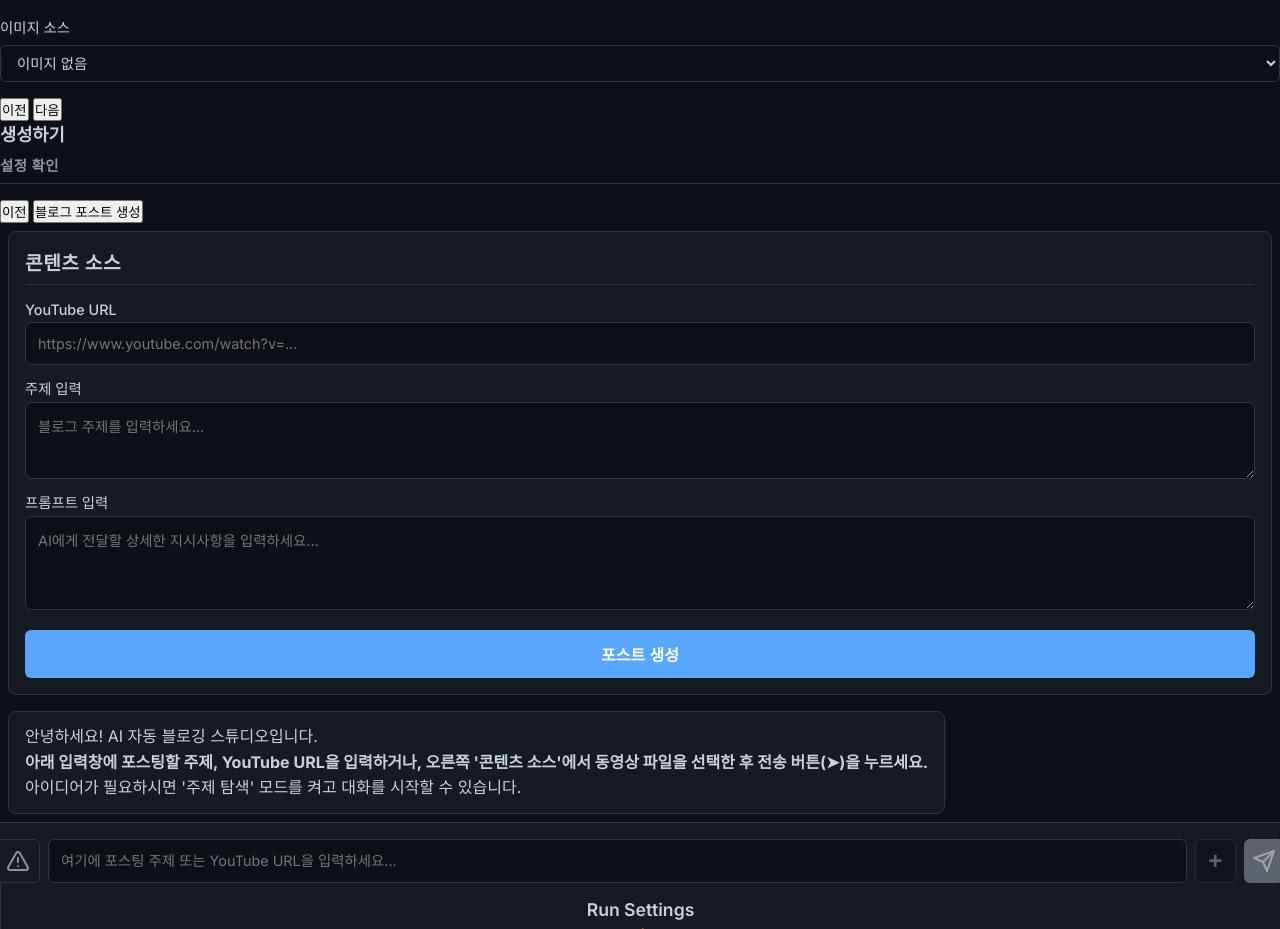
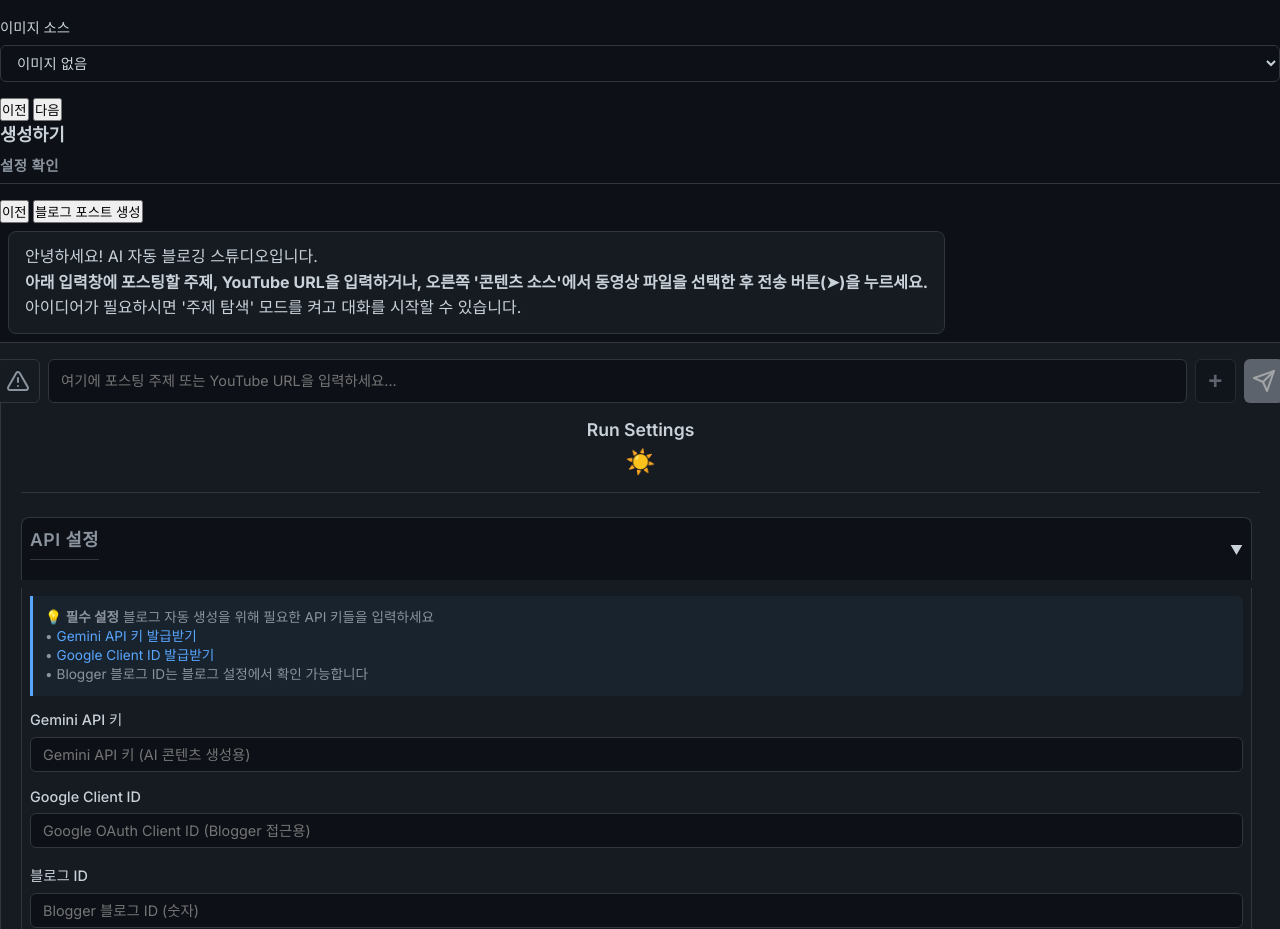
Before and after one commit to animanial5v2-cloud/youtube-auto-blogger, a Flask app: page / in a window 1280 px wide. Shown: the part 2540-3469 px from the top of the page. Run offline with Flask 3, Linux system fonts and the light colour scheme; data comes from the database, SQL or seed files in the repository; data that the repository does not hold is empty; some libraries are stand-ins or nearby versions.

Commit message:
Restored to 'bb916a145f3406e8c389062386f3aabad9f1b529'
Replit-Restored-To: bb916a145f3406e8c389062386f3aabad9f1b529

```diff
--- a/static/script.js
+++ b/static/script.js
@@ -103,12 +103,6 @@ document.addEventListener('DOMContentLoaded', () => {
     const themeToggleBtn = document.getElementById('themeToggleBtn');
     const loginBtn = document.getElementById('loginBtn');
     const authStatus = document.getElementById('authStatus');
-
-    // Desktop Content Panel
-    const desktopYoutubeUrl = document.getElementById('desktopYoutubeUrl');
-    const desktopTopicInput = document.getElementById('desktopTopicInput');
-    const desktopPromptInput = document.getElementById('desktopPromptInput');
-    const desktopGenerateBtn = document.getElementById('desktopGenerateBtn');
 
     // Settings (Right Sidebar)
     const apiKeyInput = document.getElementById('apiKey');
@@ -225,9 +219,6 @@ document.addEventListener('DOMContentLoaded', () => {
     shutdownPcBtn?.addEventListener('click', shutdownPC);
     cancelShutdownBtn?.addEventListener('click', cancelShutdown);
 
-    // Desktop Content Panel
-    desktopGenerateBtn?.addEventListener('click', handleDesktopGenerate);
-
     // History
     clearHistoryBtn?.addEventListener('click', (e) => {
         e.preventDefault();
@@ -847,58 +838,6 @@ document.addEventListener('DOMContentLoaded', () => {
             '<svg aria-hidden="true" class="google-icon" viewBox="0 0 24 24"><path d="M22.56 12.25c0-.78-.07-1.53-.2-2.25H12v4.26h5.92c-.26 1.37-1.04 2.53-2.21 3.31v2.77h3.57c2.08-1.92 3.28-4.74 3.28-8.09z" fill="#4285F4"></path><path d="M12 23c2.97 0 5.46-.98 7.28-2.66l-3.57-2.77c-.98.66-2.23 1.06-3.71 1.06-2.86 0-5.29-1.93-6.16-4.53H2.18v2.84C3.99 20.53 7.7 23 12 23z" fill="#34A853"></path><path d="M5.84 14.09c-.22-.66-.35-1.36-.35-2.09s.13-1.43.35-2.09V7.07H2.18C1.43 8.5 1 10.22 1 12s.43 3.5 1.18 4.93l2.85-2.22.81-.62z" fill="#FBBC05"></path><path d="M12 5.38c1.62 0 3.06.56 4.21 1.64l3.15-3.15C17.45 2.09 14.97 1 12 1 7.7 1 3.99 3.47 2.18 7.07l3.66 2.84c.87-2.6 3.3-4.53 6.16-4.53z" fill="#EA4335"></path></svg><span>Google 로그인</span>';
     }
 
-    // --- DESKTOP GENERATION ---
-    async function handleDesktopGenerate() {
-        if (!accessToken) {
-            addChatMessage('ai', 'Google 로그인이 필요합니다.');
-            return;
-        }
-
-        const youtubeUrl = desktopYoutubeUrl?.value.trim();
-        const topicInput = desktopTopicInput?.value.trim();
-        const promptInput = desktopPromptInput?.value.trim();
-
-        if (!youtubeUrl && !topicInput && !promptInput) {
-            addChatMessage('ai', 'YouTube URL, 주제 또는 프롬프트 중 하나는 입력해주세요.');
-            return;
-        }
-
-        // Determine content source
-        let content = '';
-        let contentType = '';
-        if (youtubeUrl) {
-            content = youtubeUrl;
-            contentType = 'youtube';
-        } else if (topicInput) {
-            content = topicInput;
-            contentType = 'topic';
-        } else if (promptInput) {
-            content = promptInput;
-            contentType = 'prompt';
-        }
-
-        // Add AI prompt suffix if provided
-        if (promptInput && contentType !== 'prompt') {
-            content += `\n\n추가 지시사항: ${promptInput}`;
-        }
-
-        // Start generation
-        desktopGenerateBtn.disabled = true;
-        desktopGenerateBtn.textContent = '생성 중...';
-
-        try {
-            await handleContentGeneration(content);
-        } finally {
-            desktopGenerateBtn.disabled = false;
-            desktopGenerateBtn.textContent = '🚀 포스트 생성';
-
-            // Clear inputs after successful generation
-            if (desktopYoutubeUrl) desktopYoutubeUrl.value = '';
-            if (desktopTopicInput) desktopTopicInput.value = '';
-            if (desktopPromptInput) desktopPromptInput.value = '';
-        }
-    }
-
     // --- QUEUE FUNCTIONALITY ---
     function handleAddToQueueFromChat() {
         const input = chatInput?.value.trim();
--- a/static/style.css
+++ b/static/style.css
@@ -333,83 +333,6 @@ input:focus, select:focus, textarea:focus {
 .main-content {
     display: flex;
     flex-direction: column;
-}
-
-/* Desktop Content Input Panel */
-.content-input-panel {
-    background-color: var(--surface-color);
-    border: 1px solid var(--border-color);
-    border-radius: var(--border-radius);
-    margin: var(--spacing-unit);
-    padding: calc(var(--spacing-unit) * 2);
-    flex-shrink: 0;
-}
-
-.panel-header h3 {
-    margin: 0 0 calc(var(--spacing-unit) * 2) 0;
-    color: var(--text-primary);
-    font-size: 1.2rem;
-    font-weight: 600;
-}
-
-.input-sections {
-    display: flex;
-    flex-direction: column;
-    gap: calc(var(--spacing-unit) * 1.5);
-}
-
-.input-section {
-    display: flex;
-    flex-direction: column;
-    gap: calc(var(--spacing-unit) * 0.5);
-}
-
-.input-section label {
-    font-weight: 500;
-    color: var(--text-primary);
-    font-size: 0.9rem;
-}
-
-.input-section input,
-.input-section textarea {
-    background-color: var(--bg-color);
-    border: 1px solid var(--border-color);
-    border-radius: 6px;
-    padding: calc(var(--spacing-unit) * 1.5);
-    color: var(--text-primary);
-    font-size: 0.9rem;
-    resize: vertical;
-    transition: border-color var(--transition-speed);
-}
-
-.input-section input:focus,
-.input-section textarea:focus {
-    outline: none;
-    border-color: var(--primary-color);
-}
-
-.generate-btn {
-    background-color: var(--primary-color);
-    color: white;
-    border: none;
-    border-radius: 6px;
-    padding: calc(var(--spacing-unit) * 1.5) calc(var(--spacing-unit) * 2);
-    font-size: 1rem;
-    font-weight: 600;
-    cursor: pointer;
-    transition: all var(--transition-speed);
-    margin-top: var(--spacing-unit);
-}
-
-.generate-btn:hover {
-    background-color: #4F46E5;
-    transform: translateY(-1px);
-}
-
-.generate-btn:disabled {
-    background-color: var(--text-secondary);
-    cursor: not-allowed;
-    transform: none;
 }
 
 .chat-container {
@@ -958,11 +881,6 @@ input:focus, select:focus, textarea:focus {
         display: none;
     }
 
-    /* 모바일에서 데스크톱 콘텐츠 패널 숨기기 */
-    .content-input-panel {
-        display: none;
-    }
-
     /* 모바일 멀티 스크린 인터페이스 - 블랙 테마 */
     .mobile-screens {
         display: flex !important;
--- a/templates/index.html
+++ b/templates/index.html
@@ -346,45 +346,11 @@
                     </div>
                 </div>
             </div>
-            <!-- Desktop Content Input Panel -->
-            <div id="desktopContentPanel" class="content-input-panel">
-                <div class="panel-header">
-                    <h3 data-i18n="contentInput">콘텐츠 입력</h3>
-                </div>
-
-                <div class="input-sections">
-                    <!-- YouTube URL Section -->
-                    <div class="input-section">
-                        <label for="desktopYoutubeUrl" data-i18n="youtubeUrl">YouTube URL</label>
-                        <input type="text" id="desktopYoutubeUrl" data-i18n-placeholder="youtubeUrlPlaceholder" placeholder="https://www.youtube.com/watch?v=..." />
-                    </div>
-
-                    <!-- Topic Input Section -->
-                    <div class="input-section">
-                        <label for="desktopTopicInput" data-i18n="topicInput">주제 입력</label>
-                        <textarea id="desktopTopicInput" data-i18n-placeholder="enterYourBlogTopic" placeholder="블로그 주제를 입력하세요..." rows="3"></textarea>
-                    </div>
-
-                    <!-- AI Prompt Section -->
-                    <div class="input-section">
-                        <label for="desktopPromptInput" data-i18n="promptInput">AI 프롬프트</label>
-                        <textarea id="desktopPromptInput" data-i18n-placeholder="aiDetailedInstructions" placeholder="AI에게 전달할 상세한 지시사항을 입력하세요..." rows="4"></textarea>
-                    </div>
-
-                    <!-- Generate Button -->
-                    <div class="input-section">
-                        <button id="desktopGenerateBtn" class="generate-btn" data-i18n="generatePost">
-                            🚀 포스트 생성
-                        </button>
-                    </div>
-                </div>
-            </div>
-
             <div id="chatContainer" class="chat-container">
                 <div class="chat-message ai">
                     <div class="chat-bubble">
                         <p data-i18n="chatWelcome1">안녕하세요! AI 자동 블로깅 스튜디오입니다.</p>
-                        <p><strong data-i18n="chatWelcome2">위 입력 패널에서 콘텐츠를 입력하거나, 아래 채팅창에서 대화로 블로그를 생성하세요.</strong></p>
+                        <p><strong data-i18n="chatWelcome2">아래 입력창에 포스팅할 주제, YouTube URL을 입력하거나, 오른쪽 '콘텐츠 소스'에서 동영상 파일을 선택한 후 전송 버튼(➤)을 누르세요.</strong></p>
                         <p data-i18n="chatWelcome3">아이디어가 필요하시면 '주제 탐색' 모드를 켜고 대화를 시작할 수 있습니다.</p>
                     </div>
                 </div>
```
